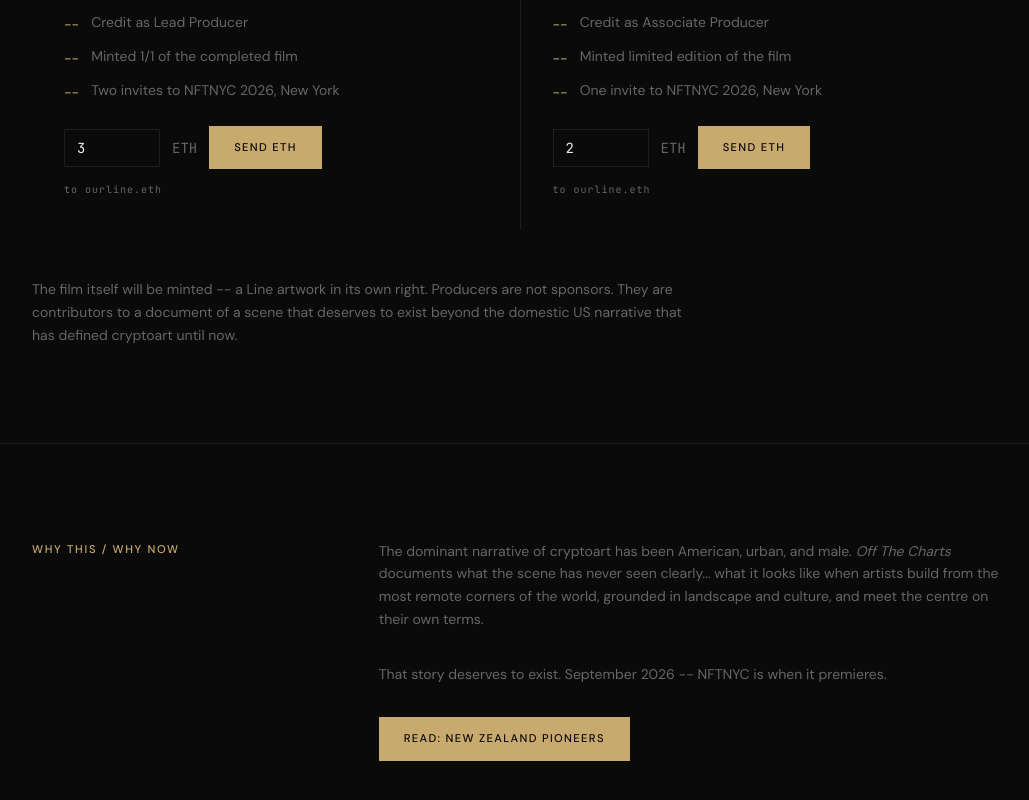
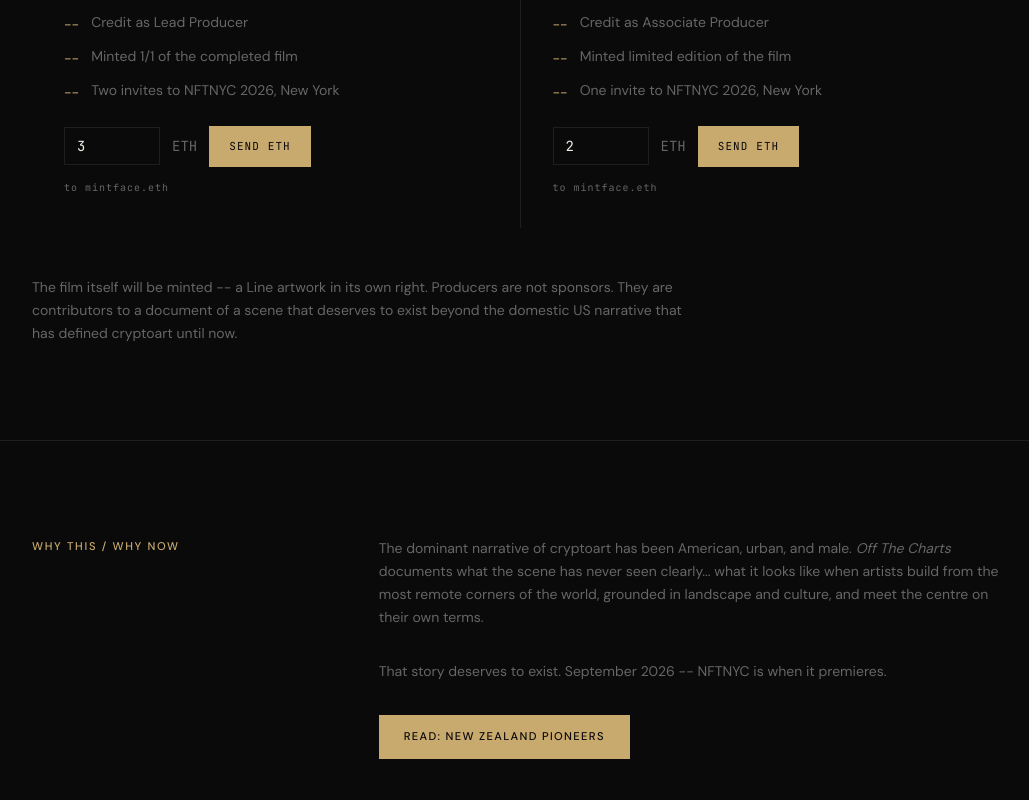
Before and after one commit to MintFaced/theline, a Next.js app: page /film in a window 1280 px wide. Shown: the part 2677-3477 px from the top of the page, without its empty margins (120-1149 px from the left). Built offline with nearby package versions, Linux system fonts and the light colour scheme; no server answers.

Commit message:
Add files via upload

```diff
--- a/components/SendEthButton.tsx
+++ b/components/SendEthButton.tsx
@@ -2,15 +2,17 @@
 // components/SendEthButton.tsx
 import { useState } from 'react'
 
-const RECIPIENT = 'ourline.eth'
-const RECIPIENT_ADDRESS = '0xd40B63bF04a44e43fBFE5784bCf22ACaAB34a180' // ourline.eth resolved
+const RECIPIENT = 'mintface.eth'
+const RECIPIENT_ADDRESS = '0x1430997022e8CCF845Af34596EF37f4754983f85' // mintface.eth resolved
 
 interface SendEthButtonProps {
   defaultAmount: string // e.g. "3"
   label: string         // e.g. "Lead Producer — 3 ETH"
+  accentColor?: string  // optional — overrides default line-accent
 }
 
-export function SendEthButton({ defaultAmount, label }: SendEthButtonProps) {
+export function SendEthButton({ defaultAmount, label, accentColor }: SendEthButtonProps) {
+  const accent = accentColor ?? 'var(--color-line-accent, #C8A96E)'
   const [amount, setAmount] = useState(defaultAmount)
   const [status, setStatus] = useState<'idle' | 'pending' | 'sent' | 'error'>('idle')
   const [txHash, setTxHash] = useState<string | null>(null)
@@ -57,13 +59,15 @@ export function SendEthButton({ defaultAmount, label }: SendEthButtonProps) {
           min="0.1"
           value={amount}
           onChange={e => setAmount(e.target.value)}
-          className="w-24 bg-line-bg border border-line-border px-3 py-2 font-mono text-sm text-line-text focus:outline-none focus:border-line-accent transition-colors"
+          className="w-24 bg-line-bg border border-line-border px-3 py-2 font-mono text-sm text-line-text focus:outline-none transition-colors"
+          style={{ caretColor: accent }}
         />
         <span className="font-mono text-sm text-line-muted">ETH</span>
         <button
           onClick={sendEth}
           disabled={status === 'pending' || status === 'sent'}
-          className="btn-primary disabled:opacity-50"
+          className="font-mono text-[11px] tracking-widest uppercase px-5 py-3 text-line-bg transition-colors disabled:opacity-50"
+          style={{ background: accent }}
         >
           {status === 'pending' ? 'Confirm in wallet...' : status === 'sent' ? 'Sent' : 'Send ETH'}
         </button>
@@ -72,7 +76,7 @@ export function SendEthButton({ defaultAmount, label }: SendEthButtonProps) {
         to {RECIPIENT}
       </p>
       {status === 'sent' && txHash && (
-        <p className="font-mono text-[10px] text-line-accent tracking-widest">
+        <p className="font-mono text-[10px] tracking-widest" style={{ color: accent }}>
           tx: <a href={`https://etherscan.io/tx/${txHash}`} target="_blank" rel="noopener noreferrer" className="underline">{txHash.slice(0, 20)}...</a>
         </p>
       )}
```
